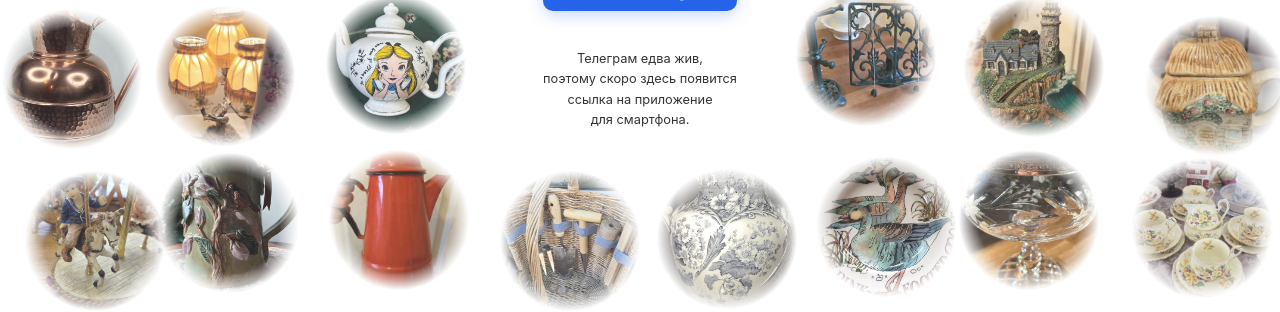
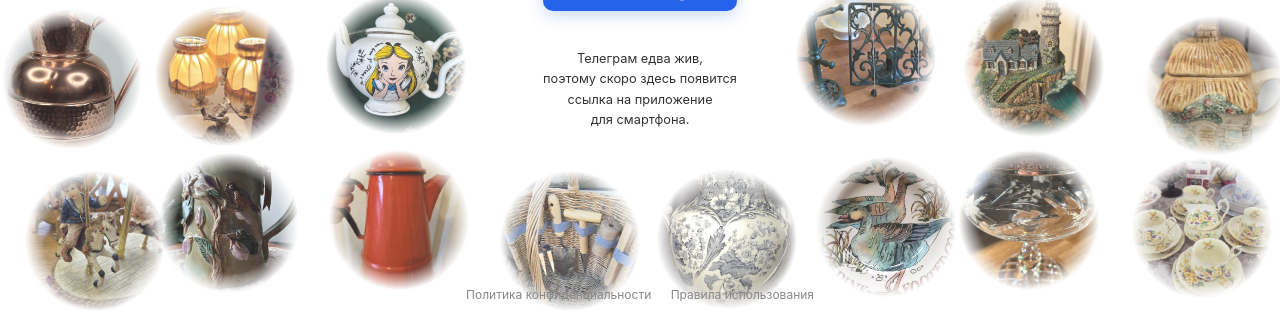
Before and after one commit to yushakov/eligale, a Django app: page / in a window 1280 px wide. Shown: the part 488-800 px from the top of the page. Run offline with Django 5.2, Linux system fonts and the light colour scheme; parts of the project's set-up code (start-up, migrations or seed data) failed here and were passed over.

Commit message:
Add fixed footer with privacy and terms links to main page
Co-Authored-By: Claude Sonnet 4.6 <noreply@anthropic.com>

```diff
--- a/templates/index.html
+++ b/templates/index.html
@@ -78,11 +78,38 @@
             -webkit-mask-image: radial-gradient(ellipse at center, black 60%, transparent 85%);
             mask-image: radial-gradient(ellipse at center, black 60%, transparent 85%);
         }
+
+        footer {
+            position: fixed;
+            bottom: 0;
+            left: 0;
+            right: 0;
+            z-index: 2;
+            text-align: center;
+            padding: 10px 16px;
+            font-size: 0.75rem;
+            color: #888;
+        }
+
+        footer a {
+            color: #888;
+            text-decoration: none;
+            margin: 0 8px;
+        }
+
+        footer a:hover {
+            text-decoration: underline;
+        }
     </style>
 </head>
 <body>
 
 <div id="tiles"></div>
+
+<footer>
+    <a href="/privacy-ru/">Политика конфиденциальности</a>
+    <a href="/termsofuse-ru/">Правила использования</a>
+</footer>
 
 <div id="center">
     <img id="logo"
```
